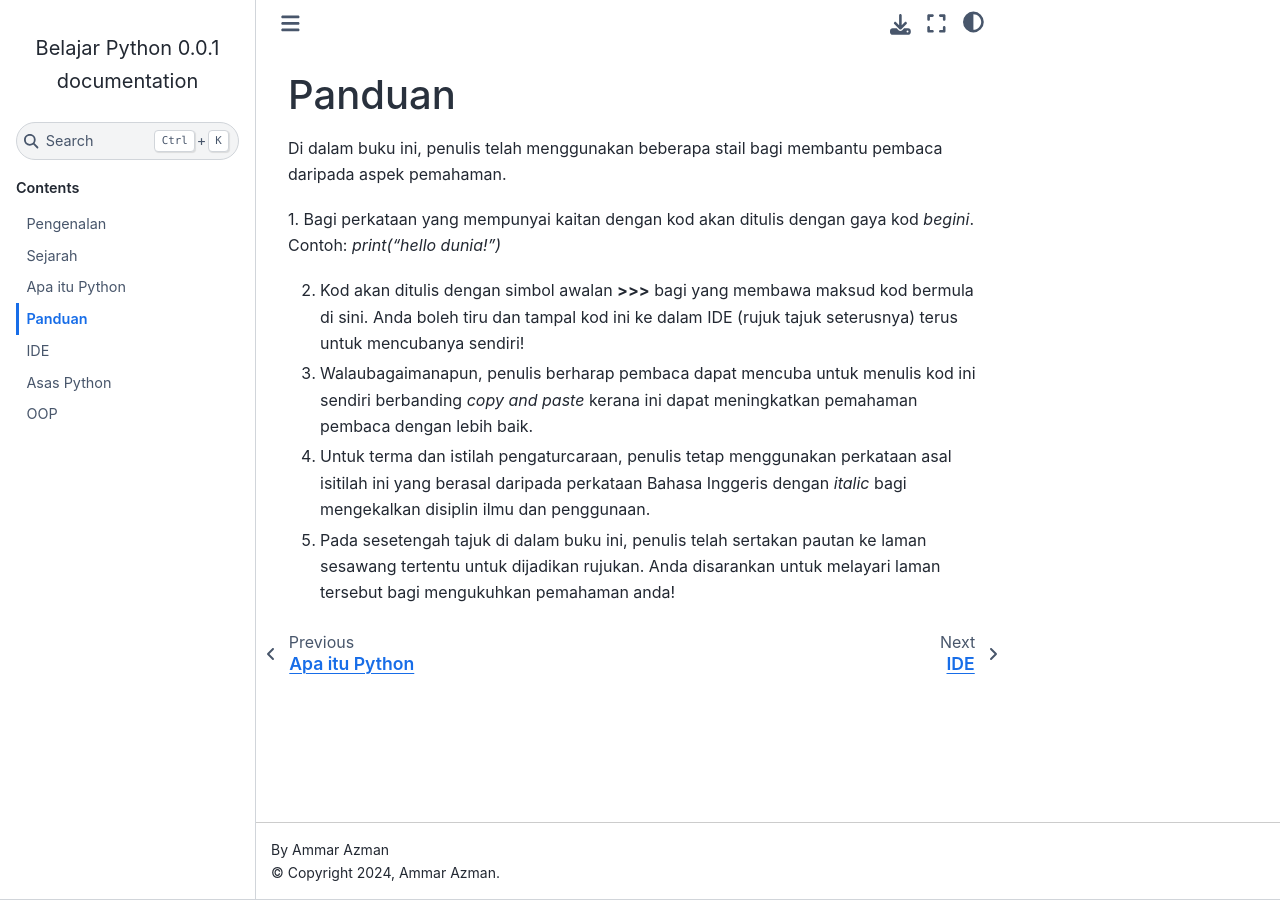
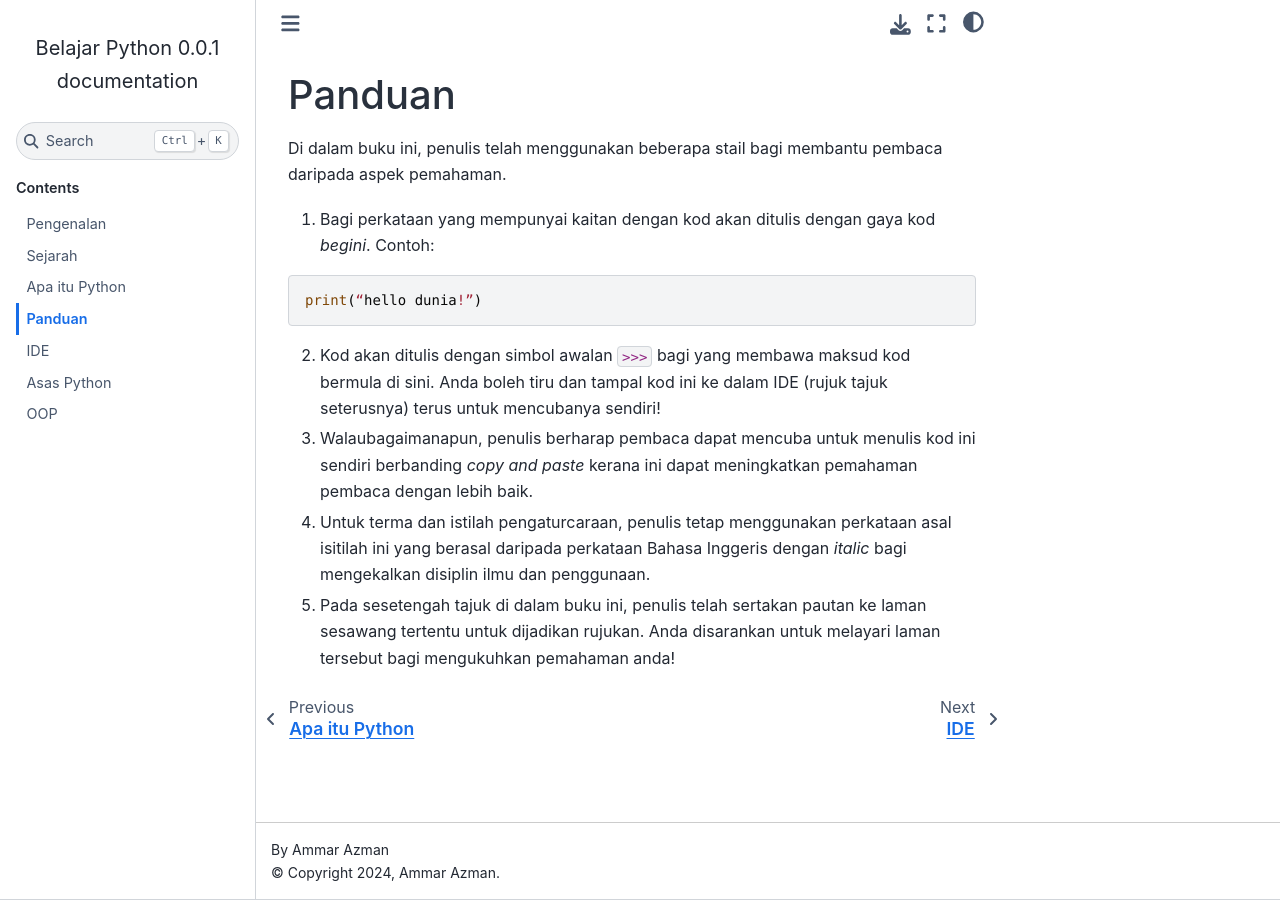
Before and after one commit to ammarsaf/belajar_python, a Sphinx documentation site: the page built from docs/source/pages/3_Panduan.rst, in a window 1280 px wide. Built offline with Sphinx 7.4.7 and the Sphinx Book theme 1.1.4, drawn with Linux system fonts in a browser that asks for light colours.

Commit message:
fix: changed underscore to backtick

```diff
--- a/docs/source/pages/3_Panduan.rst
+++ b/docs/source/pages/3_Panduan.rst
@@ -6,9 +6,12 @@ Panduan
 Di dalam buku ini, penulis telah menggunakan beberapa stail bagi membantu pembaca daripada aspek pemahaman.
 
 1. Bagi perkataan yang mempunyai kaitan dengan kod akan ditulis dengan gaya kod `begini`. Contoh:
-`print(“hello dunia!”)`
 
-2. Kod akan ditulis dengan simbol awalan **>>>** bagi yang membawa maksud kod bermula di sini. Anda boleh tiru dan tampal kod ini ke dalam IDE (rujuk tajuk seterusnya) terus untuk mencubanya sendiri!
+.. code-block:: python
+
+    print(“hello dunia!”)
+
+2. Kod akan ditulis dengan simbol awalan ``>>>`` bagi yang membawa maksud kod bermula di sini. Anda boleh tiru dan tampal kod ini ke dalam IDE (rujuk tajuk seterusnya) terus untuk mencubanya sendiri!
 
 3. Walaubagaimanapun, penulis berharap pembaca dapat mencuba untuk menulis kod ini sendiri berbanding *copy and paste* kerana ini dapat meningkatkan pemahaman pembaca dengan lebih baik.
 
```
